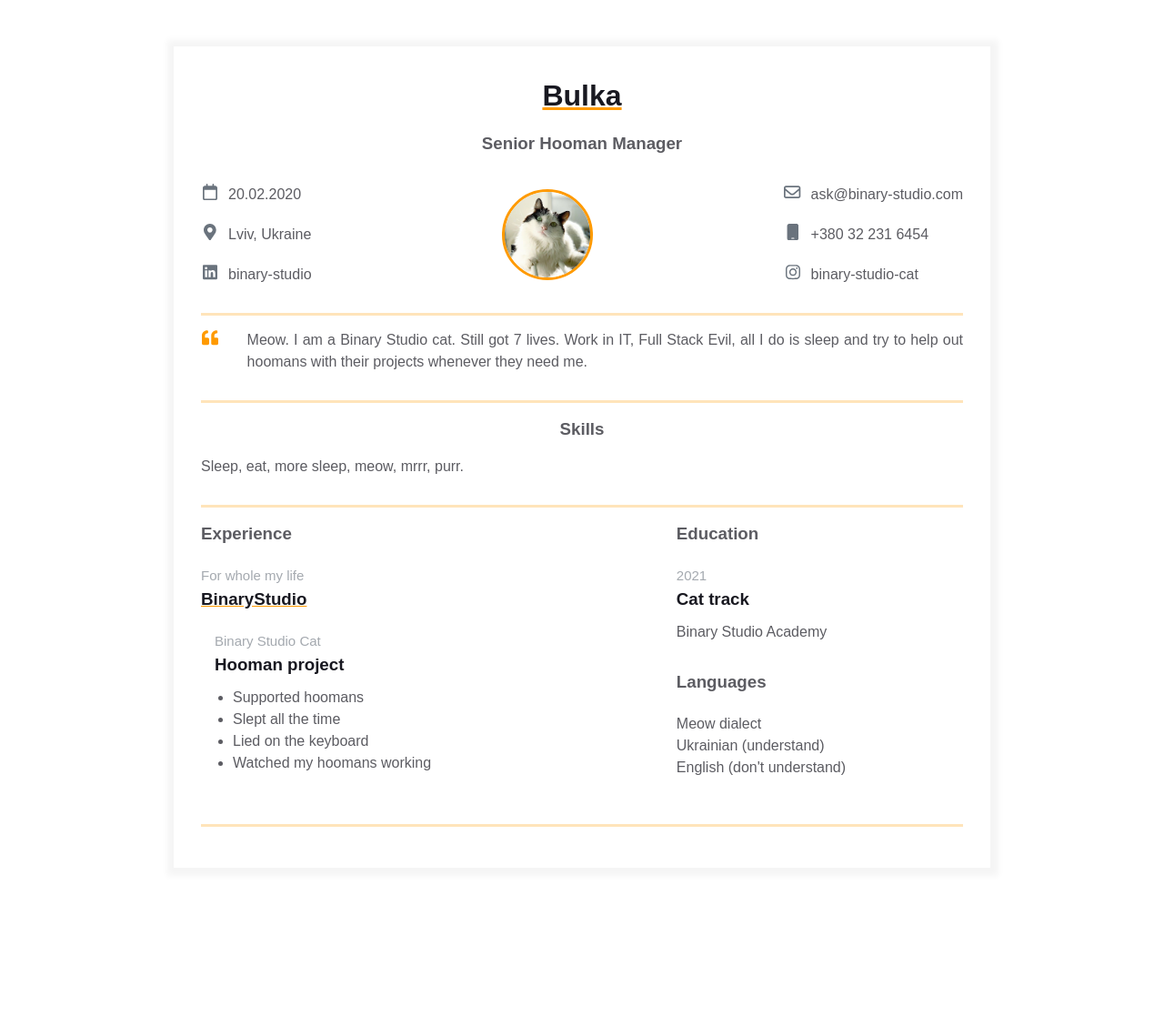
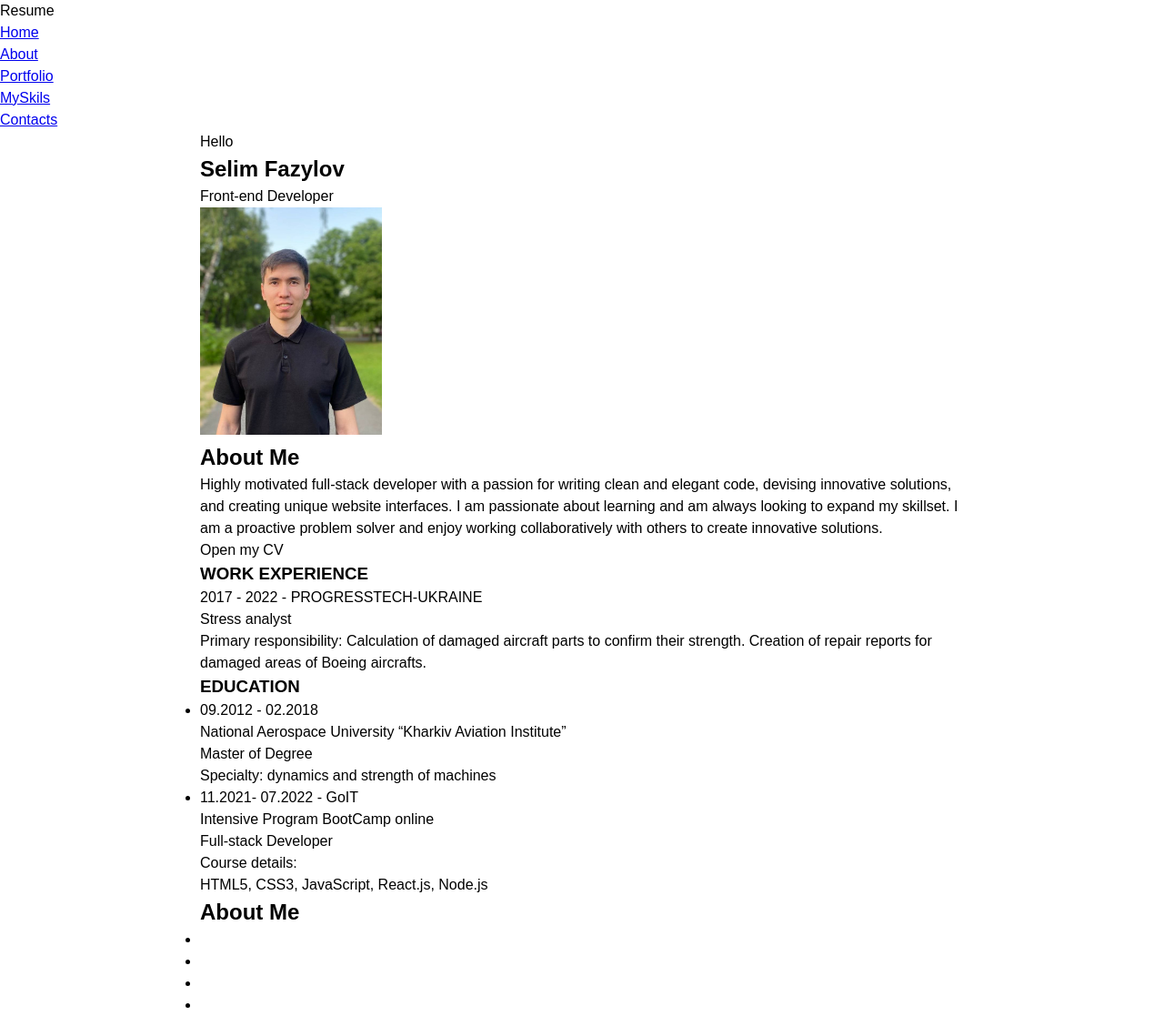
Before and after one commit to Selim96/homepage, a plain HTML site: page index.html in a window 1280 px wide. Shown: the whole page at 91% size. Before the commit the page ends 1005 px from the top, so only its background shows below. Drawn offline with Linux system fonts and the light colour scheme.

Commit message:
Add foto, experience and education info

```diff
--- a/index.html
+++ b/index.html
@@ -7,8 +7,162 @@
     <title>Résumé</title>
   </head>
   <body>
+    <header class="header">
+      <div class="header_box">
+        <a class="logo">Resume</a>
+        <nav class="navigation">
+          <ul class="navigation_list">
+            <li class="navigation_item">
+              <a href="#home" class="navigation_link">Home</a>
+            </li>
+            <li class="navigation_item">
+              <a href="#about" class="navigation_link">About</a>
+            </li>
+            <li class="navigation_item">
+              <a href="#portfolio" class="navigation_link">Portfolio</a>
+            </li>
+            <li class="navigation_item">
+              <a href="#skils" class="navigation_link">MySkils</a>
+            </li>
+            <li class="navigation_item">
+              <a href="#contacts" class="navigation_link">Contacts</a>
+            </li>
+          </ul>
+        </nav>
+      </div>
+    </header>
     <main>
-      <div class="resume">
+      <section class="section" id="home">
+        <div class="container">
+          <div class="home_thumb">
+            <div class="name_box">
+              <p class="greetings">Hello</p>
+              <h1 class="name">Selim Fazylov</h1>
+              <p class="profession">Front-end Developer</p>
+            </div>
+            <div class="image_thumb">
+              <img
+                src="./assets/me.jpg"
+                alt="Selim F."
+                width="200"
+                class="my_foto"
+              />
+            </div>
+          </div>
+        </div>
+      </section>
+
+      <section class="section" id="about">
+        <div class="container">
+          <div class="about_box">
+            <h2 class="title">About Me</h2>
+            <p class="text">
+              Highly motivated full-stack developer with a passion for writing
+              clean and elegant code, devising innovative solutions, and
+              creating unique website interfaces. I am passionate about learning
+              and am always looking to expand my skillset. I am a proactive
+              problem solver and enjoy working collaboratively with others to
+              create innovative solutions.
+            </p>
+            <a class="link_to_CV" target="_blank">Open my CV</a>
+            <div class="">
+              <h3 class="title">WORK EXPERIENCE</h3>
+              <p class="text duration">2017 - 2022 - PROGRESSTECH-UKRAINE</p>
+              <p class="text">Stress analyst</p>
+              <p class="text">
+                Primary responsibility: Calculation of damaged aircraft parts to
+                confirm their strength. Creation of repair reports for damaged
+                areas of Boeing aircrafts.
+              </p>
+            </div>
+            <div>
+              <h3 class="title">EDUCATION</h3>
+              <ul class="education_list">
+                <li class="education_item">
+                  <p class="text duration">
+                    09.2012 - 02.2018 <br />National Aerospace University
+                    “Kharkiv Aviation Institute”
+                  </p>
+                  <p class="text">
+                    Master of Degree <br />Specialty: dynamics and strength of
+                    machines
+                  </p>
+                </li>
+                <li class="education_item">
+                  <p class="text duration">11.2021- 07.2022 - GoIT</p>
+                  <p class="text">
+                    Intensive Program BootCamp online<br />
+                    Full-stack Developer
+                  </p>
+                  <p class="text">
+                    Course details:<br />
+                    HTML5, CSS3, JavaScript, React.js, Node.js
+                  </p>
+                </li>
+              </ul>
+            </div>
+          </div>
+        </div>
+      </section>
+
+      <section class="section" id="portfolio">
+        <div class="container">
+          <div class="portfolio_box">
+            <h2 class="title">About Me</h2>
+            <ul class="portfolio_list">
+              <li class="portfolio_item">
+                <div class="">
+                  <div class="image_thumb">
+                    <img src="" alt="" width="" />
+                  </div>
+                  <a href="" target="_blank" class="site_link"></a>
+                </div>
+                <a href="" target="_blank" class="code_link"></a>
+              </li>
+              <li class="portfolio_item">
+                <div class="">
+                  <div class="image_thumb">
+                    <img src="" alt="" width="" />
+                  </div>
+                  <a href="" target="_blank" class="site_link"></a>
+                </div>
+                <a href="" target="_blank" class="code_link"></a>
+              </li>
+              <li class="portfolio_item">
+                <div class="">
+                  <div class="image_thumb">
+                    <img src="" alt="" width="" />
+                  </div>
+                  <a href="" target="_blank" class="site_link"></a>
+                </div>
+                <a href="" target="_blank" class="code_link"></a>
+              </li>
+              <li class="portfolio_item">
+                <div class="">
+                  <div class="image_thumb">
+                    <img src="" alt="" width="" />
+                  </div>
+                  <a href="" target="_blank" class="site_link"></a>
+                </div>
+                <a href="" target="_blank" class="code_link"></a>
+              </li>
+            </ul>
+          </div>
+        </div>
+      </section>
+
+      <section class="section" id="skils">
+        <div class="container"></div>
+      </section>
+
+      <section class="section" id="contacts">
+        <div class="container"></div>
+      </section>
+    </main>
+  </body>
+</html>
+
+<!-- <div class="resume">
         <div class="container">
           <div class="resume__block">
             <h1 class="contact-info__header">Bulka</h1>
@@ -232,7 +386,4 @@
             </div>
           </div>
         </div>
-      </div>
-    </main>
-  </body>
-</html>
+      </div> -->
```
Also changed, not shown: assets/me.jpg (added).
